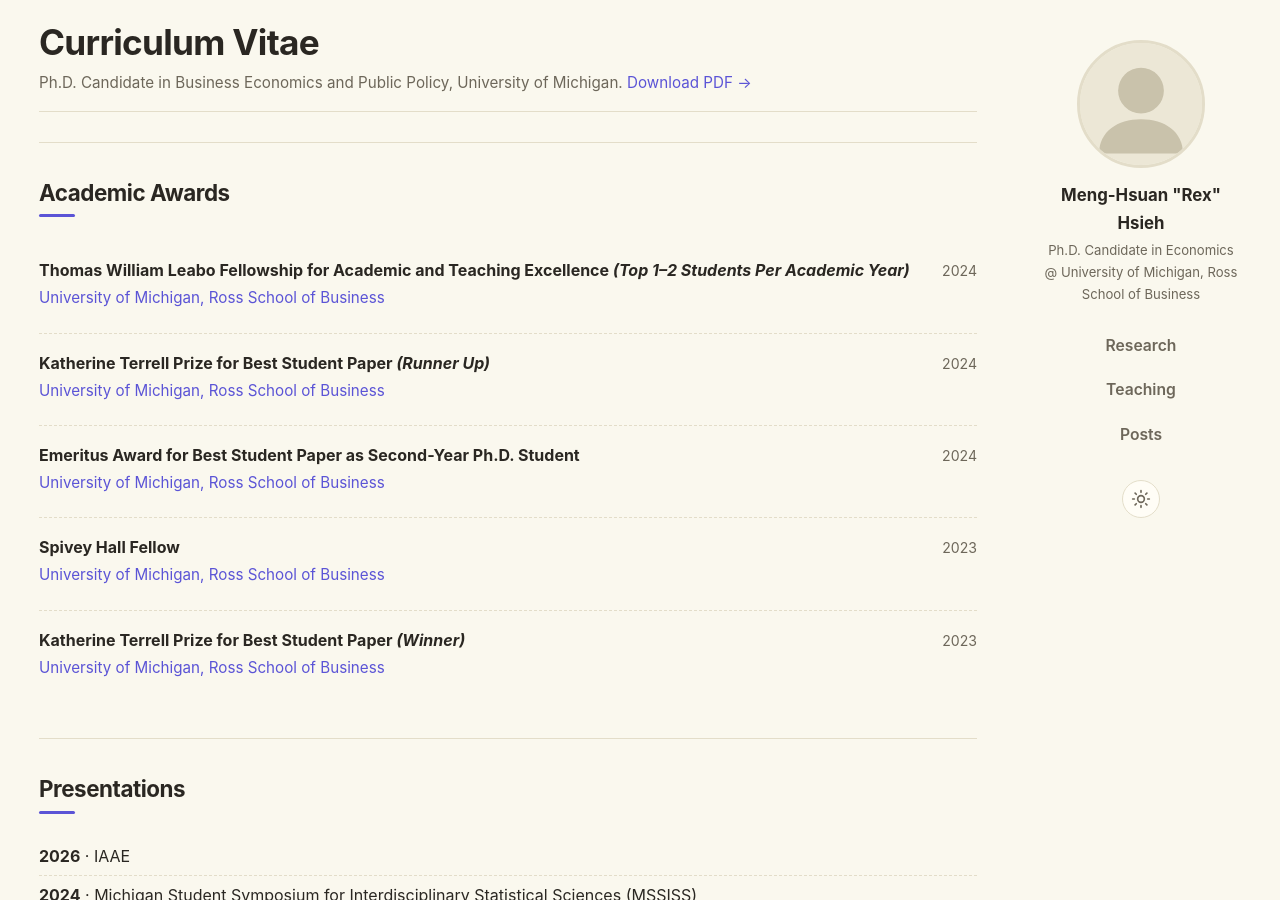
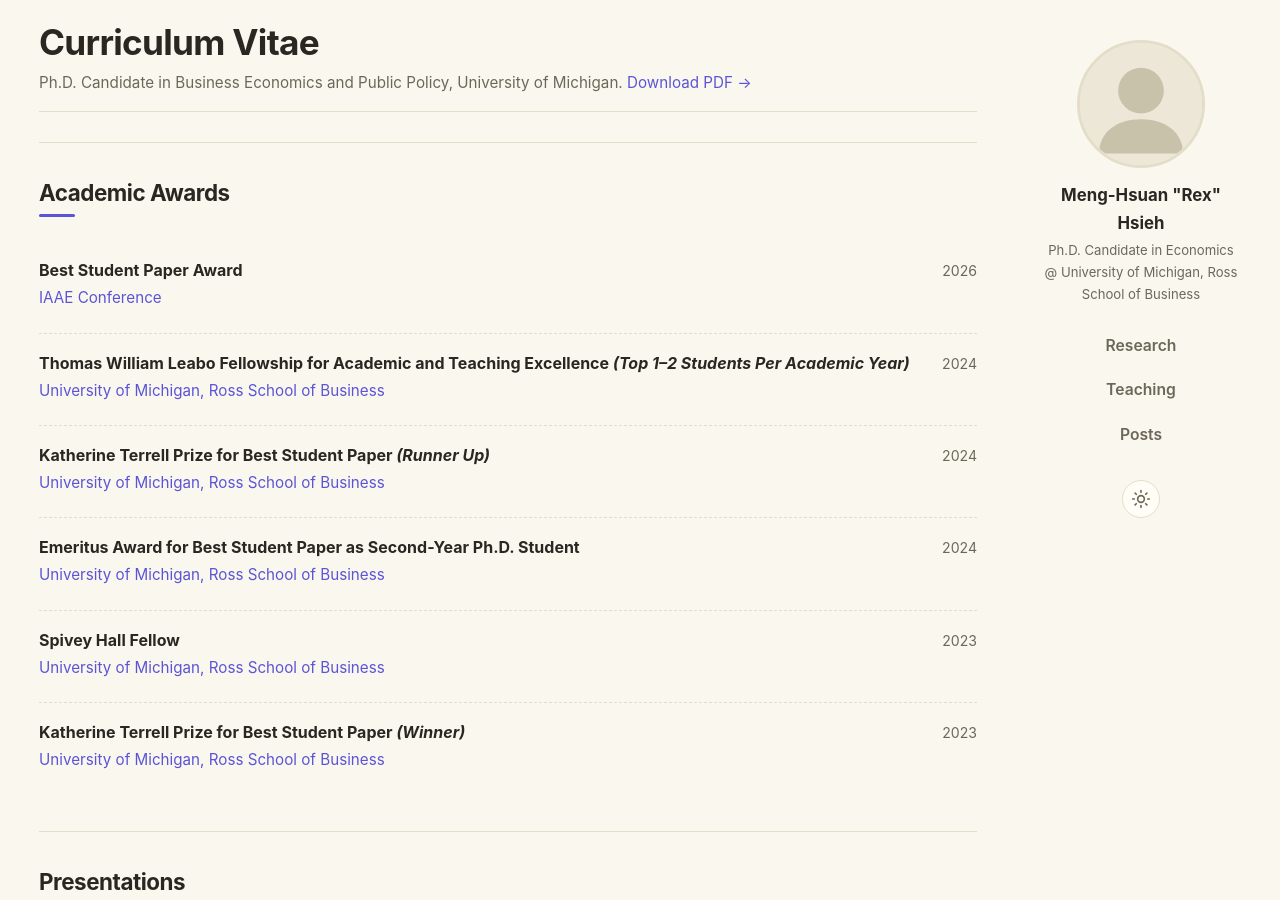
Before and after one commit to menghsuanrexhsieh/menghsuanrexhsieh.github.io, a Jekyll site: the page built from cv.html, in a window 1280 px wide and 900 px high, scrolled down 2139 px. Built offline with Jekyll 4.4.1, drawn with Linux system fonts in a browser that asks for light colours.

Commit message:
Add IAAE best paper award to CV; update CV PDF
Sync cv.html with the updated cv.pdf: add the 2026 IAAE Conference
Best Student Paper Award to the Academic Awards section.

Co-Authored-By: Claude Opus 4.8 <noreply@anthropic.com>

```diff
--- a/cv.html
+++ b/cv.html
@@ -188,6 +188,13 @@ permalink: /cv/
 
   <div class="entry">
     <div class="entry__head">
+      <span class="entry__title">Best Student Paper Award</span>
+      <span class="entry__date">2026</span>
+    </div>
+    <p class="entry__org">IAAE Conference</p>
+  </div>
+  <div class="entry">
+    <div class="entry__head">
       <span class="entry__title">Thomas William Leabo Fellowship for Academic and Teaching Excellence <em>(Top 1&ndash;2 Students Per Academic Year)</em></span>
       <span class="entry__date">2024</span>
     </div>
```
Also changed, not shown: 1 other file.
